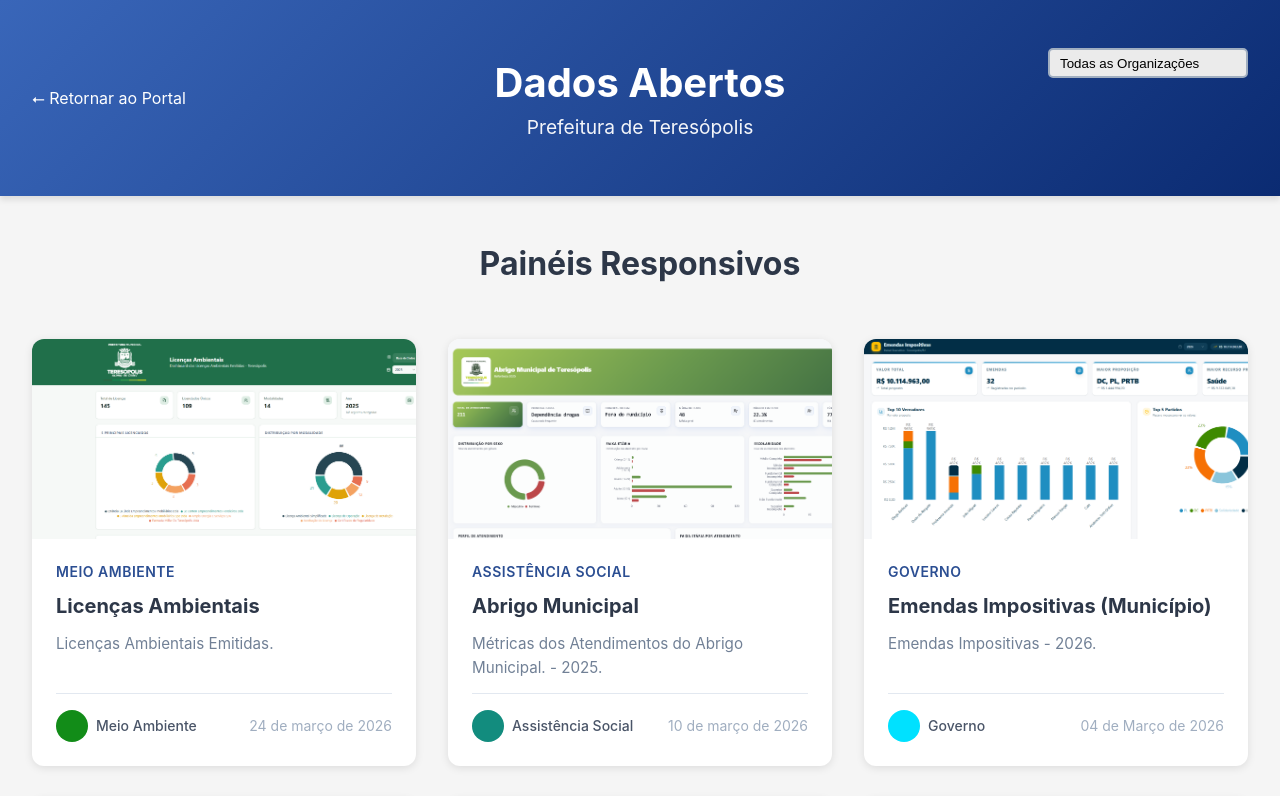
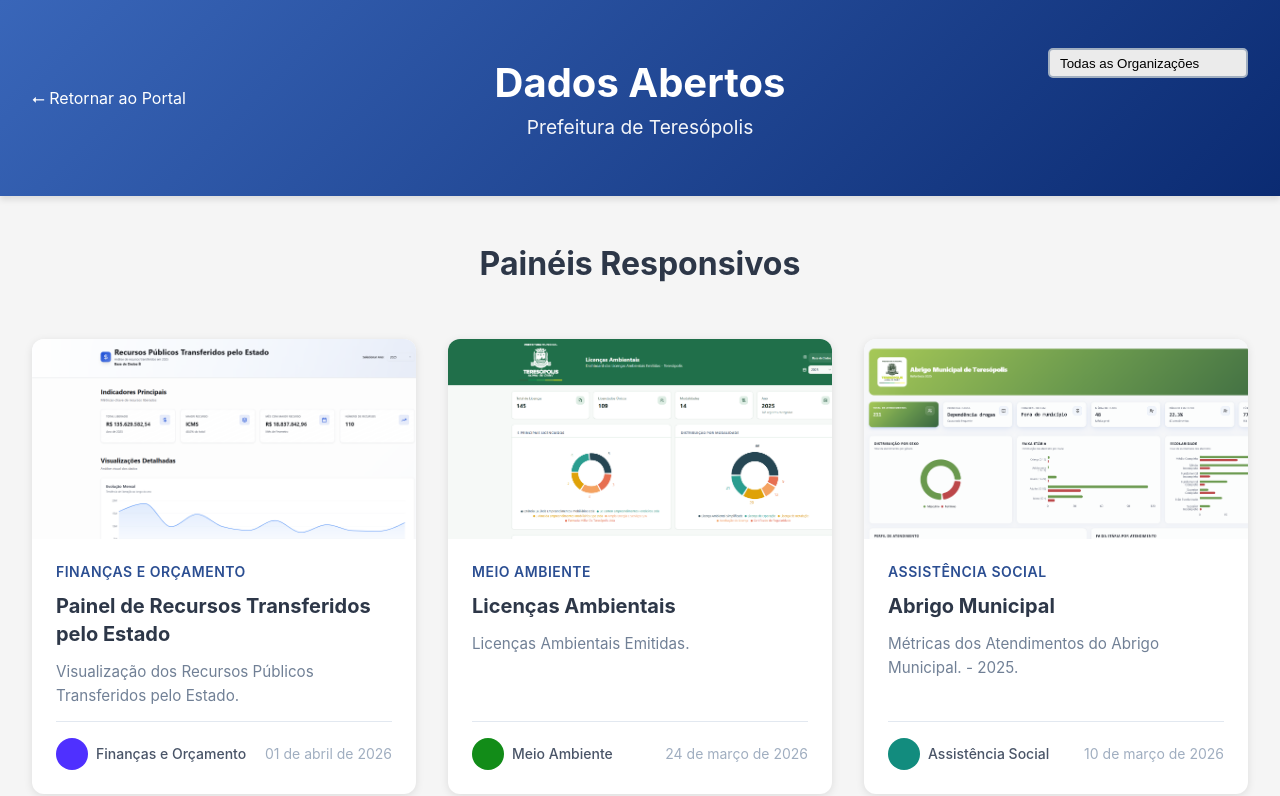
Before and after one commit to CiTecTeresopolis/Pain-is-Responsivos, a React (Vite) app: page / in a window 1280 px wide. Shown: the top 796 px of the page. Built offline with nearby package versions, Linux system fonts and the light colour scheme.

Commit message:
recursos estado

```diff
--- a/src/App.tsx
+++ b/src/App.tsx
@@ -207,7 +207,19 @@
       capa: "/licencas.png",
       link: "https://licencas-ambientais-teresopolis.vercel.app/",
       cor: "#128c18",
-    }
+    },
+    {
+      id: 18,
+      categoria: "Finanças e Orçamento",
+      titulo: "Painel de Recursos Transferidos pelo Estado",
+      descricao:
+        "Visualização dos Recursos Públicos Transferidos pelo Estado.",
+      autor: "Finanças e Orçamento",
+      data: "01 de abril de 2026",
+      capa: "/recursos-estado.png",
+      link: "https://recursos-estado-teresopolis.vercel.app/",
+      cor: "#4f30ffff",
+    },
   ];
 
   const filterPainels = () => {
```
Also changed, not shown: public/recursos-estado.png (added).
